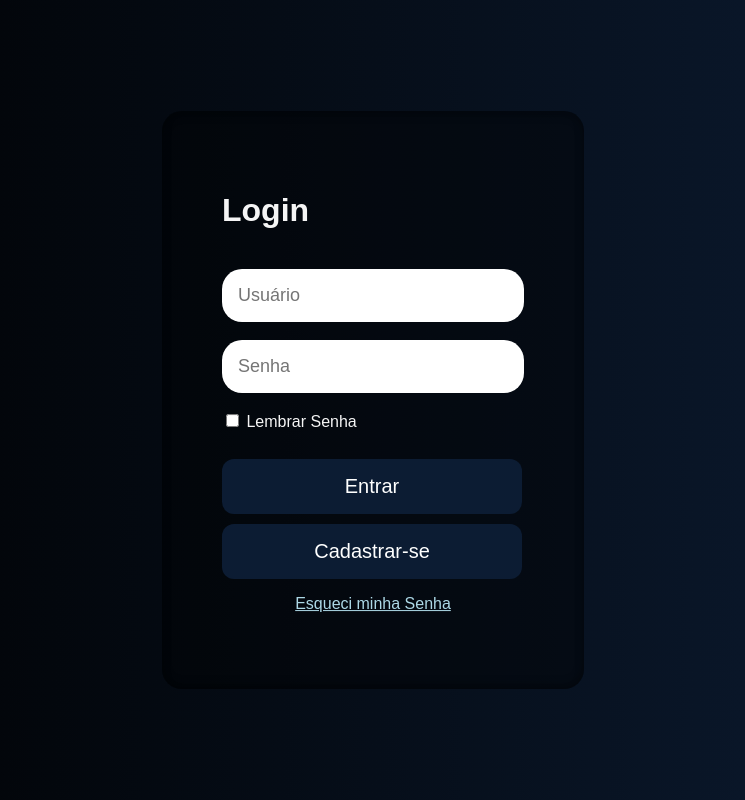
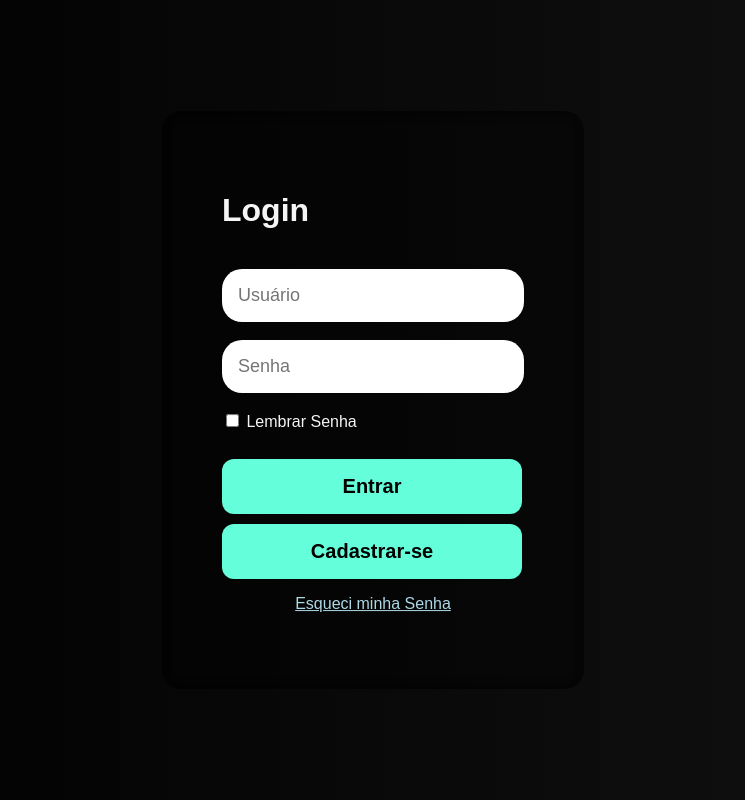
Before and after one commit to esboinski/cm3-shop, a PHP site: page / in a window 1280 px wide. Shown: the whole page, without its empty margins (267-1012 px from the left). Run offline with PHP 8.4, Linux system fonts and the light colour scheme.

Commit message:
Mudança na estilização do login e cadastro

```diff
--- a/website/index.php
+++ b/website/index.php
@@ -40,7 +40,7 @@ if (isset($_POST['usuario']) && isset($_POST['senha'])) {
     <style>
         body {
             font-family: Arial, Helvetica, sans-serif;
-            background-image: linear-gradient(45deg, black, #0c1c33);
+            background-image: linear-gradient(45deg, black, #121212);
         }
         .tela-login {
             background-color: rgba(0, 0, 0, 0.8);
@@ -64,20 +64,23 @@ if (isset($_POST['usuario']) && isset($_POST['senha'])) {
             width: 270px;
         }
         button {
-            background-color: #0c1c33;
+            background-color: #64ffda;
             border: none;
             outline: none;
             padding: 16px;
             width: 300px;
             border-radius: 12px;
-            color: white;
+            color: black;
             font-size: 20px;
             margin-top: 10px;
             cursor: pointer;
             display:grid;
+            font-weight: bold;
+            transition: 0.3s;
         }
         button:hover {
-            background-color: deepskyblue;
+            background-color: #52e0c4;
+            color:white;
         }
         p {
             text-align: center;
```
Also changed, not shown: website/cadastrar.php (+7 -4 lines), website/esquecisenha.php (+7 -4 lines).
